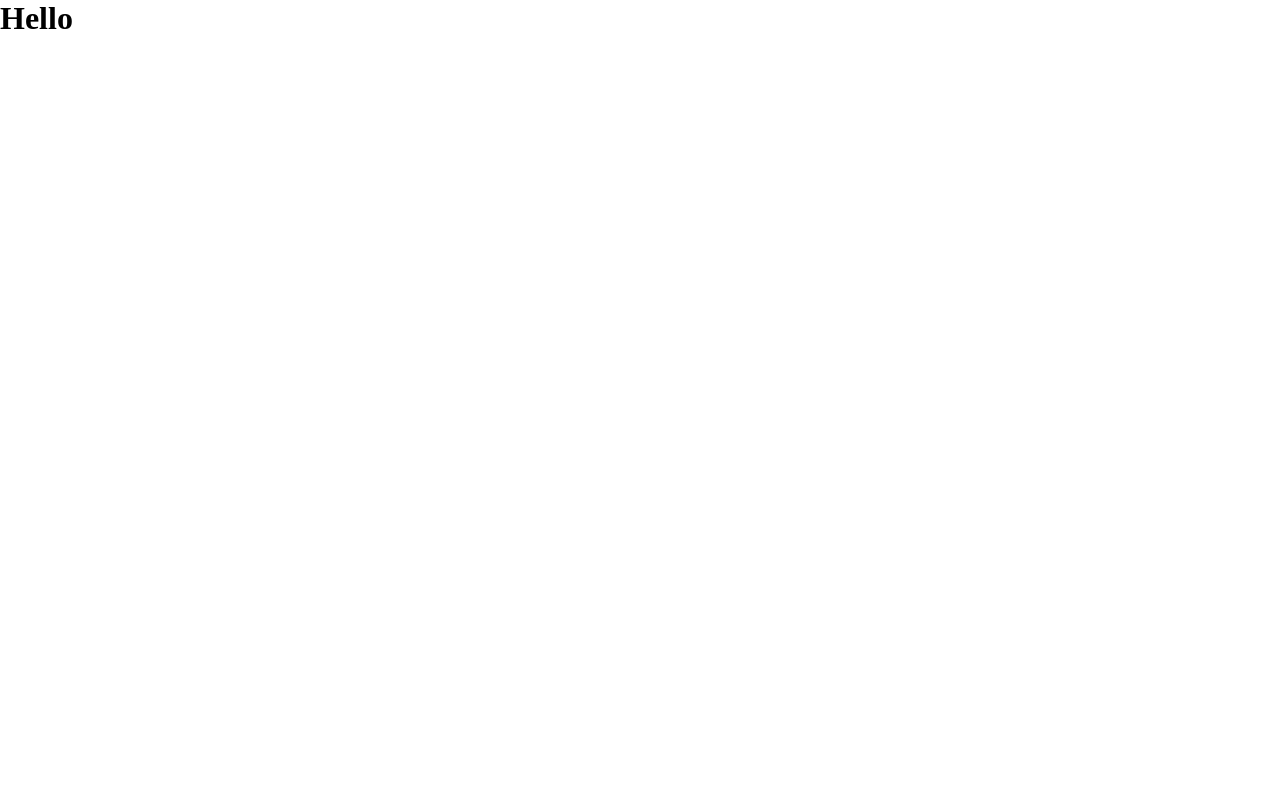
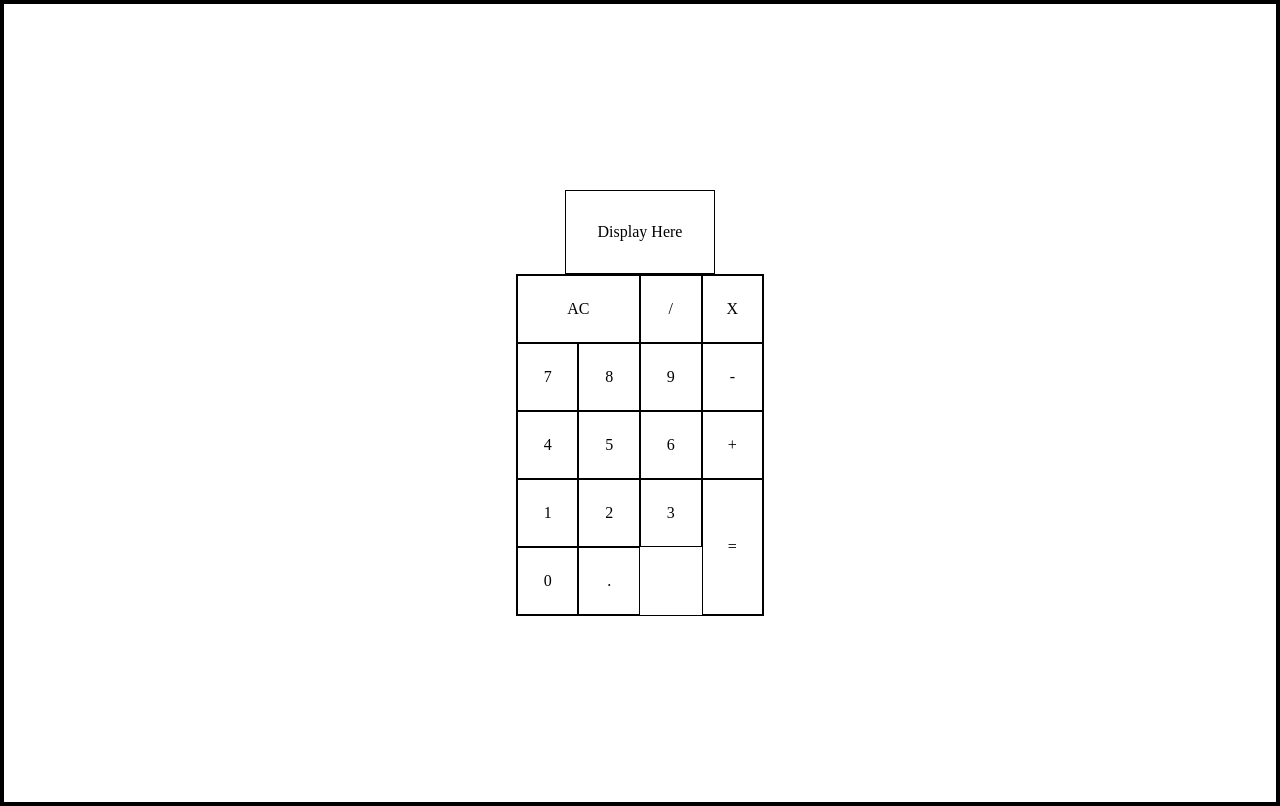
Before and after one commit to bhunor97/FCC_Frontend_Libraries_Cert_projects, a React (Create React App) app in the folder calculator/: page / in a window 1280 px wide. Built offline with nearby package versions, Linux system fonts and the light colour scheme.

Commit message:
buttons  organized with grid

```diff
--- a/calculator/src/components/App.js
+++ b/calculator/src/components/App.js
@@ -3,8 +3,61 @@ import style from "../style/style.css";
 import resets from "../style/resets.css";
 const App = () => {
   return (
-    <div>
-      <h1>Hello</h1>
+    <div className="calculator-wrapper">
+      <section id="display">Display Here</section>
+      <section className="buttons-wrapper">
+        <div className="ac-btn" id="#">
+          AC
+        </div>
+        <div className="calc-buttons /-btn" id="#">
+          /
+        </div>
+        <div className="calc-buttons X-btn" id="#">
+          X
+        </div>
+        <div className="calc-buttons 7-btn" id="#">
+          7
+        </div>
+        <div className="calc-buttons 8-btn" id="#">
+          8
+        </div>
+        <div className="calc-buttons 9-btn" id="#">
+          9
+        </div>
+        <div className="calc-buttons --btn" id="#">
+          -
+        </div>
+        <div className="calc-buttons 4-btn" id="#">
+          4
+        </div>
+        <div className="calc-buttons 5-btn" id="#">
+          5
+        </div>
+        <div className="calc-buttons 6-btn" id="#">
+          6
+        </div>
+        <div className="calc-buttons +-btn" id="#">
+          +
+        </div>
+        <div className="calc-buttons 1-btn" id="#">
+          1
+        </div>
+        <div className="calc-buttons 2-btn" id="#">
+          2
+        </div>
+        <div className="calc-buttons 3-btn" id="#">
+          3
+        </div>
+        <div className="calc-buttons equal-btn" id="#">
+          =
+        </div>
+        <div className="calc-buttons 0-btn" id="#">
+          0
+        </div>
+        <div className="calc-buttons .-btn" id="#">
+          .
+        </div>
+      </section>
     </div>
   );
 };
--- a/calculator/src/style/resets.css
+++ b/calculator/src/style/resets.css
@@ -2,4 +2,5 @@
   box-sizing: border-box;
   margin: 0;
   padding: 0;
+  border: 1px solid black;
 }
--- a/calculator/src/style/style.css
+++ b/calculator/src/style/style.css
@@ -0,0 +1,39 @@
+.calculator-wrapper {
+  display: flex;
+  flex-direction: column;
+  justify-content: center;
+  align-items: center;
+  height: 100vh;
+}
+
+#display {
+  text-align: center;
+  padding: 2rem;
+}
+
+.buttons-wrapper {
+  display: grid;
+  grid-template-columns: 1fr 1fr 1fr 1fr;
+  grid-template-rows: 1fr 1fr 1fr 1fr 1fr;
+}
+
+.ac-btn {
+  grid-column: 1 / 3;
+  display: flex;
+  flex-direction: column;
+  justify-content: center;
+  align-items: center;
+}
+
+.equal-btn {
+  grid-column-start: 4;
+  grid-row: 4 / 6;
+}
+
+.calc-buttons {
+  padding: 1.5rem;
+  display: flex;
+  flex-direction: column;
+  justify-content: center;
+  align-items: center;
+}
```
